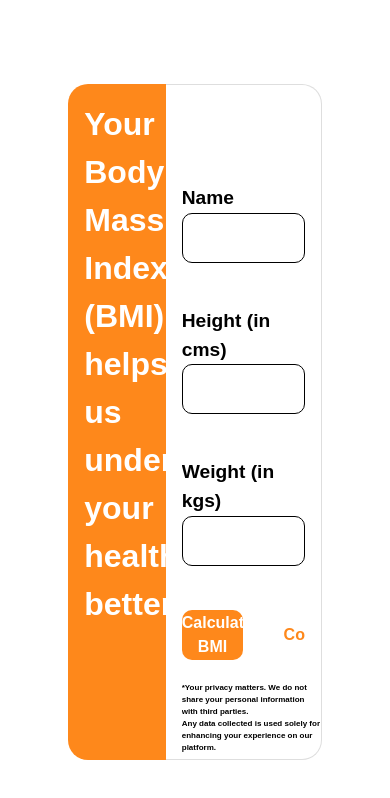
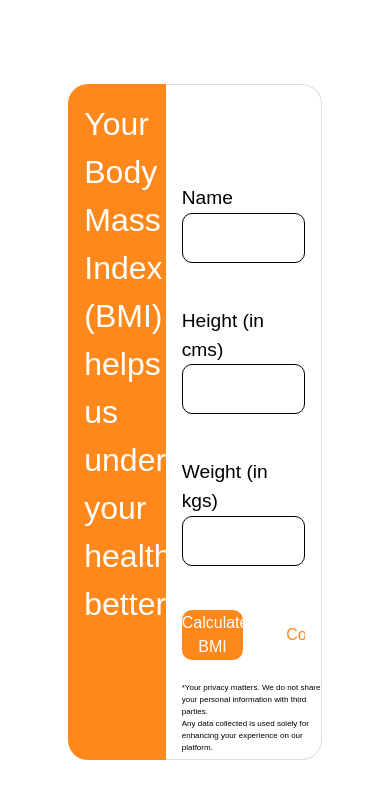
Before and after one commit to kavinbharathii/foodoe, a Next.js app: page /plan in a window 390 px wide. Shown: the top 798 px of the page. Built offline with nearby package versions, Linux system fonts and the light colour scheme.

Commit message:
mobile resposive: init | margin-bottom

```diff
--- a/app/components/PlansPage/Plans.module.css
+++ b/app/components/PlansPage/Plans.module.css
@@ -34,6 +34,8 @@
     .fullPage {
         width: 100vw;
         height: auto;
+
+        margin-bottom: 5rem;
     }
 
     .planCards {
--- a/app/globals.css
+++ b/app/globals.css
@@ -9,7 +9,6 @@
 
 	overflow-x: hidden;
 	font-family: 'Satoshi', sans-serif;
-	font-weight: 800;
 }
 
 :root {
```
